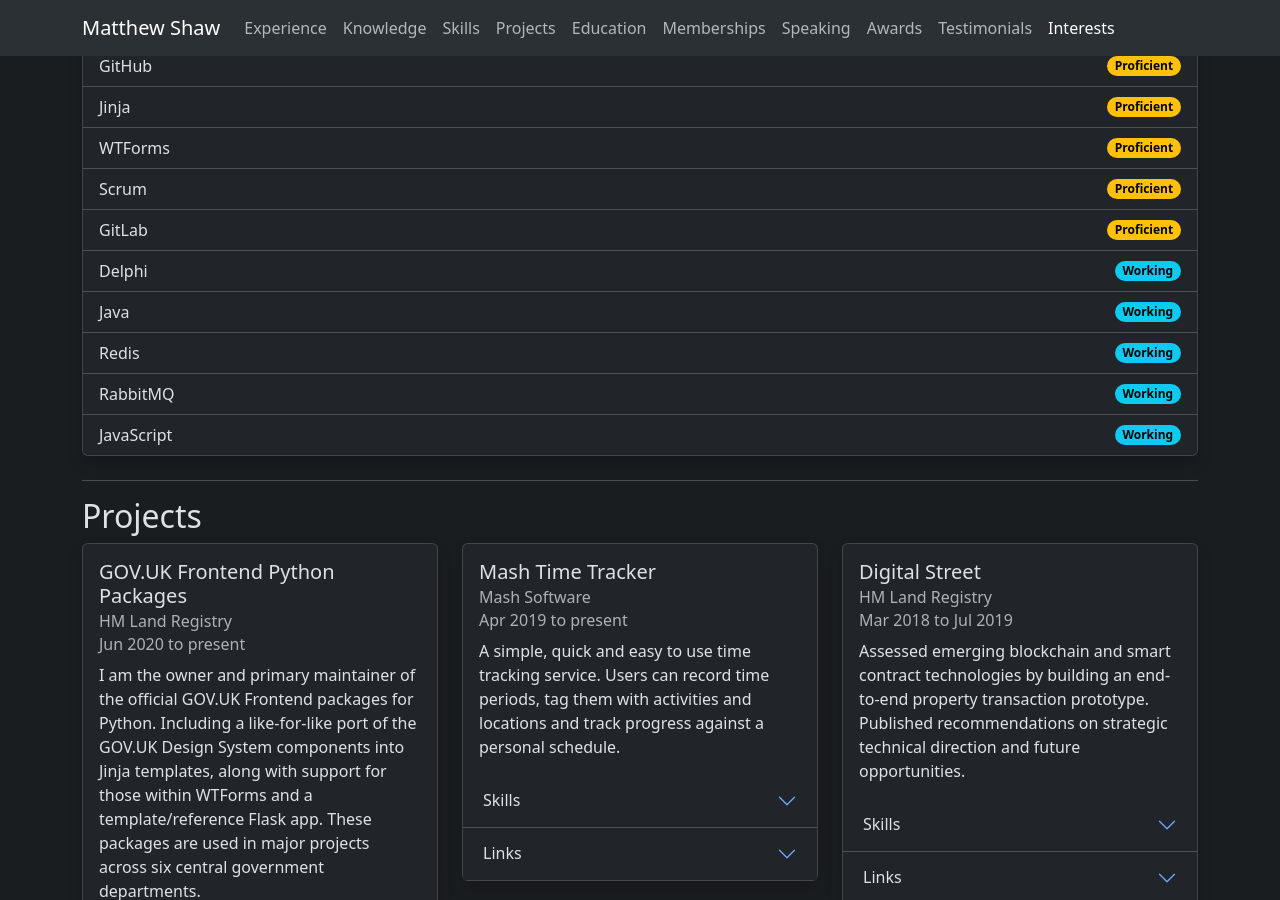
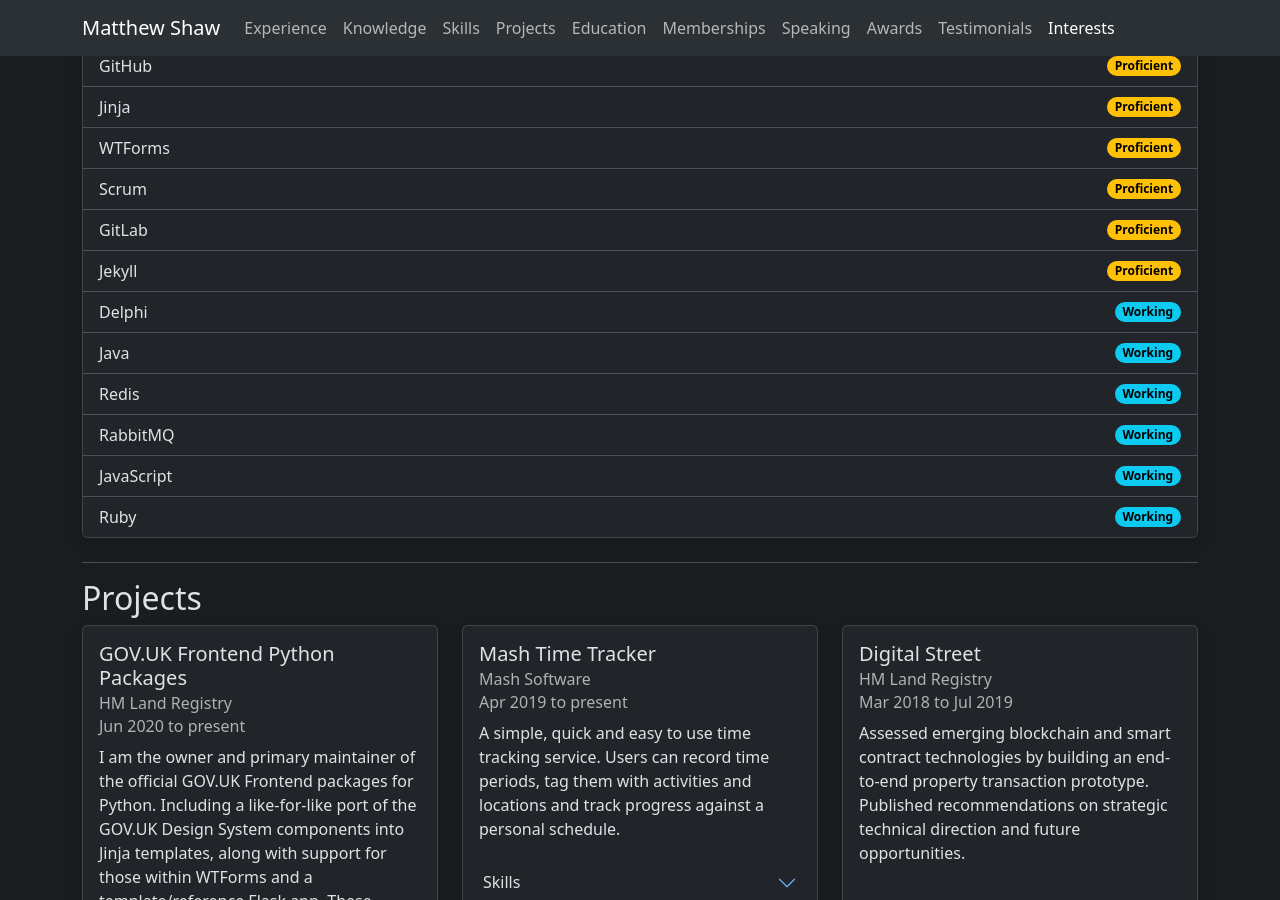
Before and after one commit to matthew-shaw/matthew-shaw.github.io, a Jekyll site: the page built from index.html, in a window 1280 px wide and 900 px high, scrolled down 2911 px. Built offline with Jekyll 4.4.1, drawn with Linux system fonts in a browser that asks for light colours.

Commit message:
add ruby and jekyll

```diff
--- a/_data/cv.yaml
+++ b/_data/cv.yaml
@@ -206,6 +206,10 @@
     level: Proficient
   - name: JavaScript
     level: Working
+  - name: Ruby
+    level: Working
+  - name: Jekyll
+    level: Proficient
 education:
   - dates: Sep 2003 to June 2006
     grade: "2:1"
```
